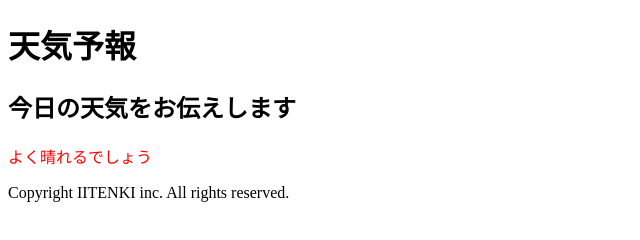
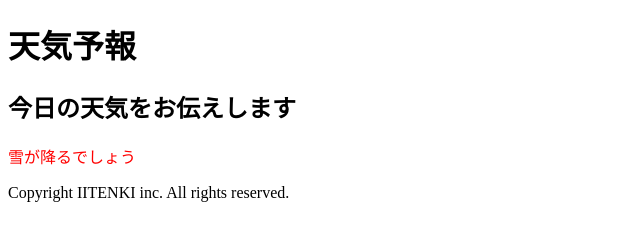
Before and after one commit to k-sekine26/sample, a plain HTML site: page index.html in a window 1280 px wide. Shown: the full height of the page, 0-640 px from the left. Drawn offline with Linux system fonts and the light colour scheme.

Commit message:
add file2

```diff
--- a/index.html
+++ b/index.html
@@ -12,7 +12,7 @@
   </header>
   <main>
     <h2>今日の天気をお伝えします</h2>
-    <p>よく晴れるでしょう</p>
+    <p>雪が降るでしょう</p>
   </main>
     <footer>
       Copyright IITENKI inc. All rights reserved.
```
